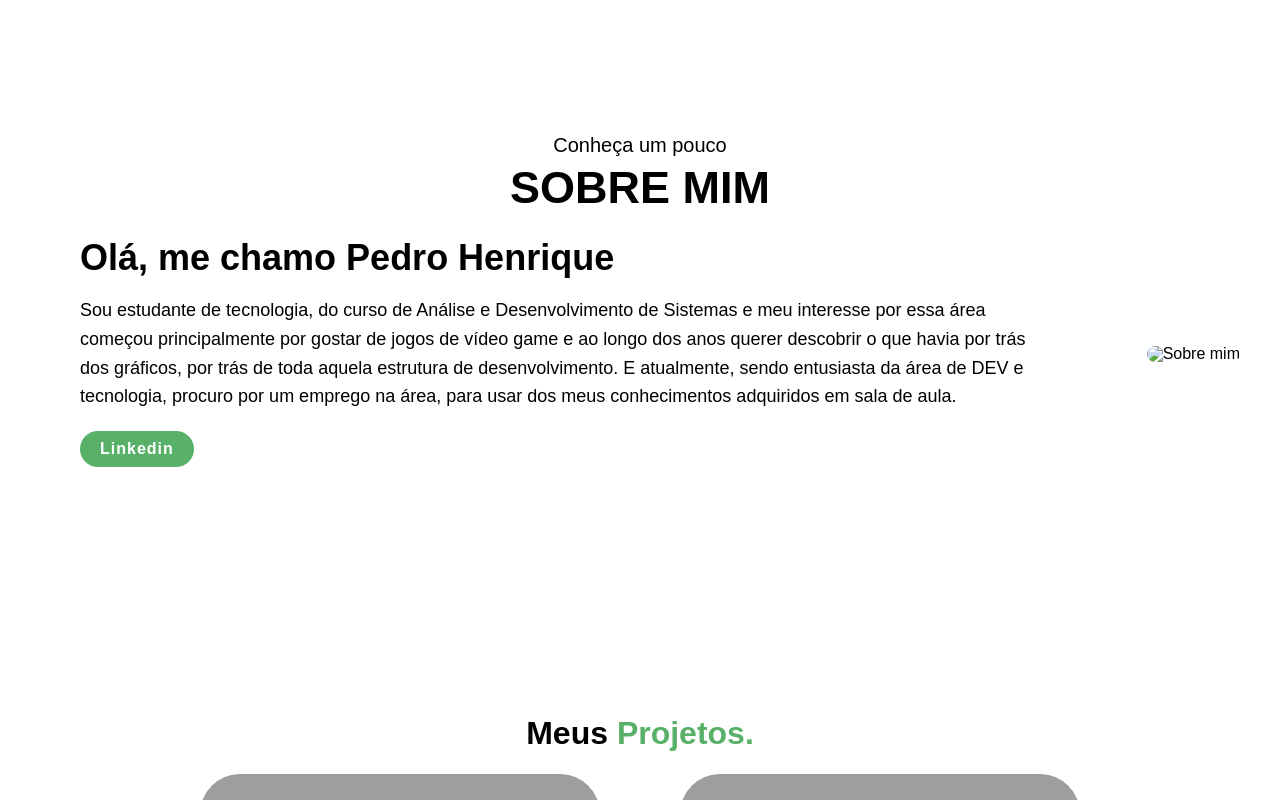
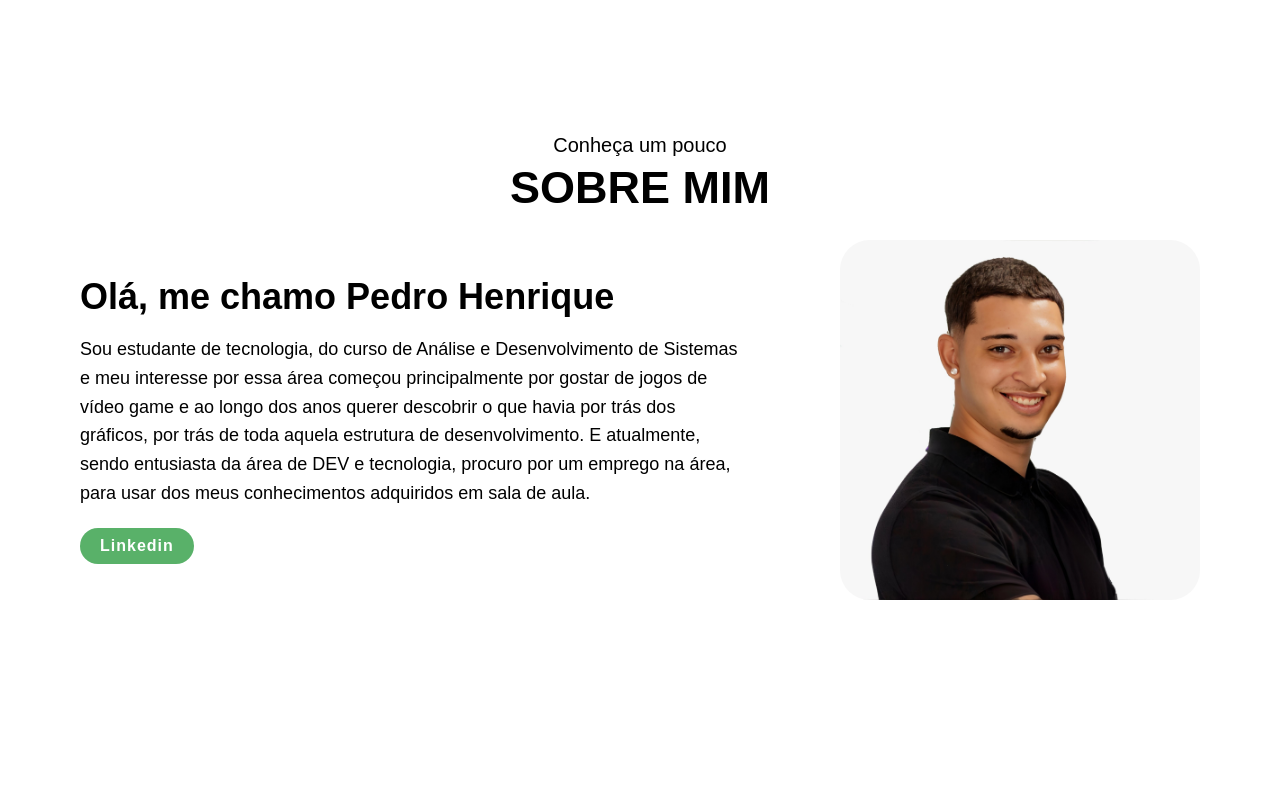
Before and after one commit to ph-silvaa/Portif-lio-Pedro-Henrique, a plain HTML site: page index.html in a window 1280 px wide. Shown: the part 815-1615 px from the top of the page. Drawn offline with nearby package versions, Linux system fonts and the light colour scheme; grey boxes are pictures that could not be loaded; a small style sheet from the web is missing.

Commit message:
Update index.html

```diff
--- a/index.html
+++ b/index.html
@@ -80,7 +80,7 @@
                 </div>
             </div>
             <div class="about-img">
-                <img src=imagem/5af44030-d0da-4508-ac3f-5d46cc65b5ec.jpeg" alt="Sobre mim">
+                <img src="img/5af44030-d0da-4508-ac3f-5d46cc65b5ec.jpeg" alt="Sobre mim">
             </div>
         </div>
     </section>
```
